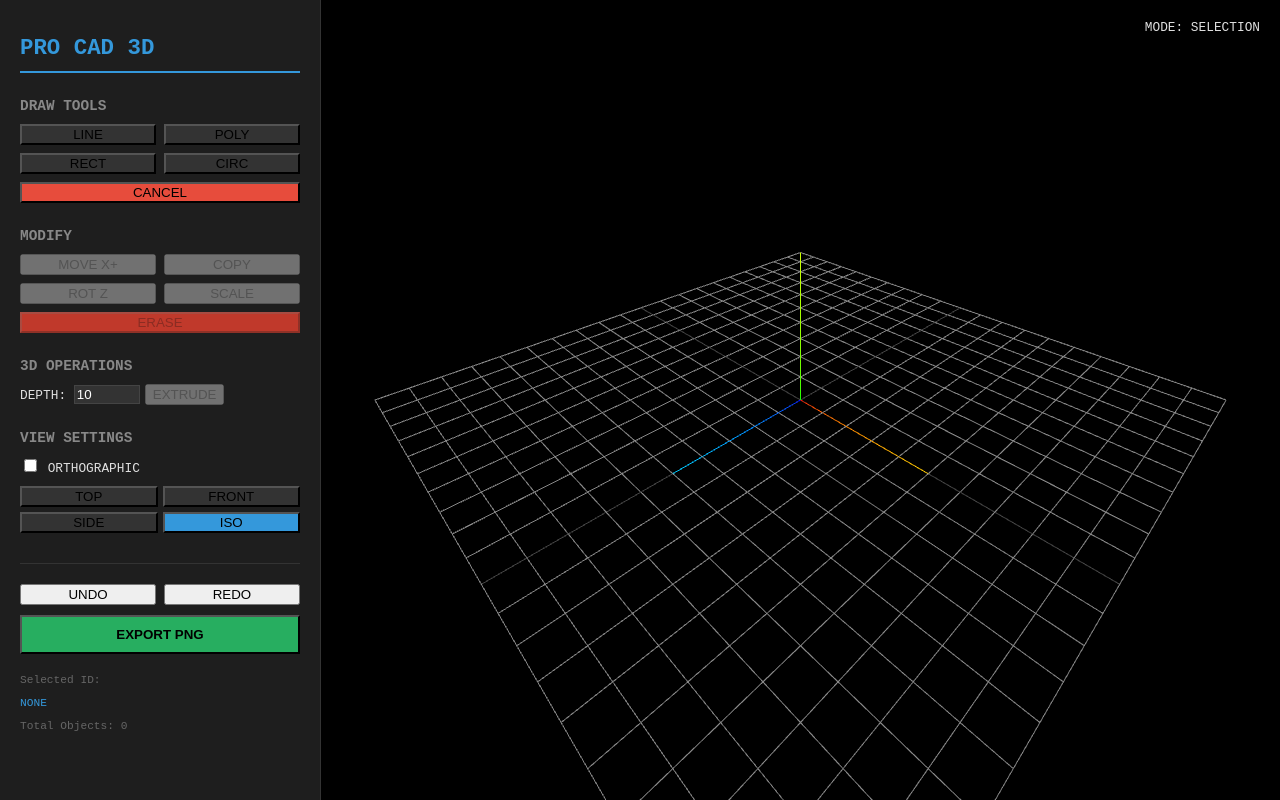
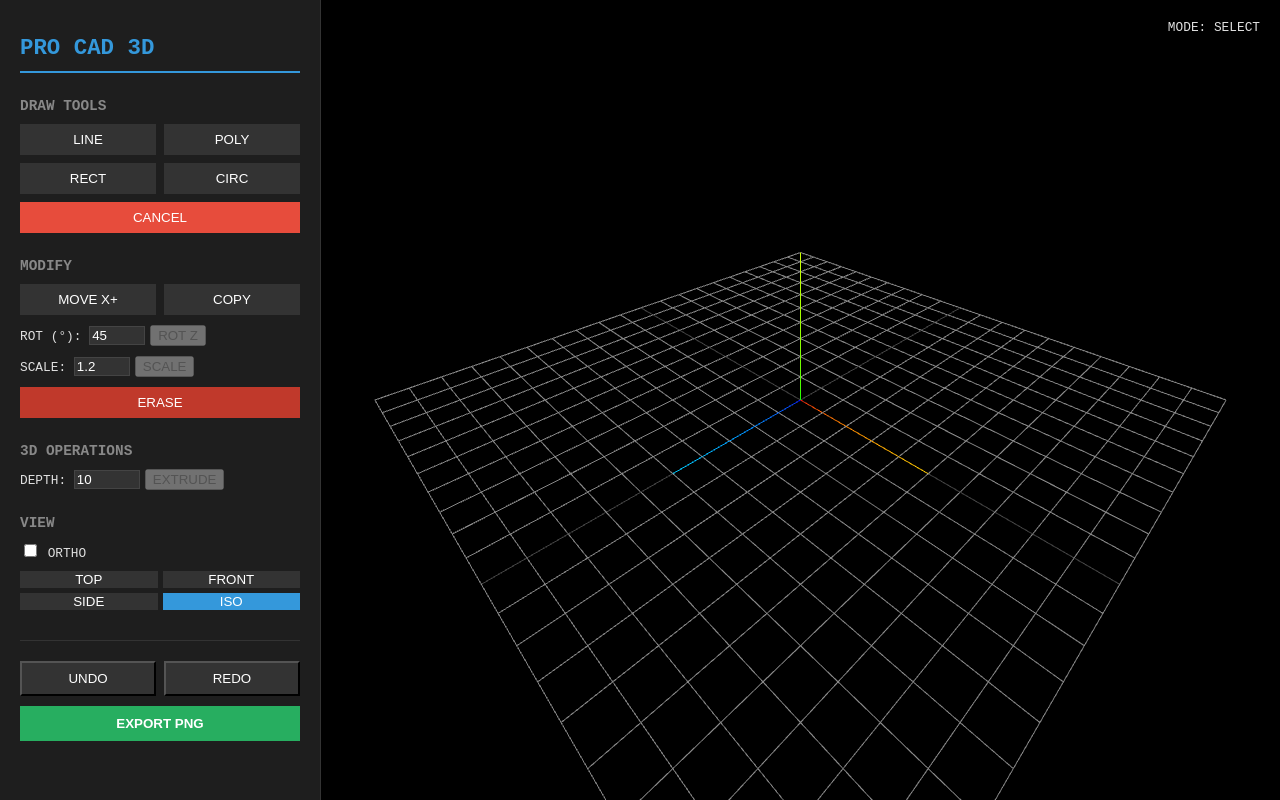
Before and after one commit to kingclaude123654-ux/Autocad, a React (Vite) app: page / in a window 1280 px wide. Built offline with nearby package versions, Linux system fonts and the light colour scheme.

Commit message:
Update App.tsx

```diff
--- a/src/App.tsx
+++ b/src/App.tsx
@@ -25,7 +25,7 @@ const App: React.FC = () => {
   } = useCADEngine();
 
   const [extrudeDepth, setExtrudeDepth] = useState<number>(10);
-  const [rotateAngle, setRotateAngle] = useState<number>(Math.PI / 4);
+  const [rotateAngle, setRotateAngle] = useState<number>(45); // Degrees
   const [scaleFactor, setScaleFactor] = useState<number>(1.2);
 
   const handleMove = useCallback(() => {
@@ -37,7 +37,10 @@ const App: React.FC = () => {
   }, [selectedId, copyObject]);
 
   const handleRotate = useCallback(() => {
-    if (selectedId) executeRotate(selectedId, new THREE.Vector3(0, 0, 1), rotateAngle);
+    if (selectedId) {
+      const radians = (rotateAngle * Math.PI) / 180;
+      executeRotate(selectedId, new THREE.Vector3(0, 0, 1), radians);
+    }
   }, [selectedId, rotateAngle, executeRotate]);
 
   const handleScale = useCallback(() => {
@@ -50,75 +53,77 @@ const App: React.FC = () => {
 
   return (
     <div style={{ display: 'flex', height: '100vh', width: '100vw', overflow: 'hidden', background: '#121212', color: '#e0e0e0', fontFamily: 'monospace' }}>
-      <div style={{ width: '280px', background: '#1e1e1e', padding: '20px', borderRight: '1px solid #333', overflowY: 'auto', boxShadow: '2px 0 10px rgba(0,0,0,0.5)' }}>
+      <div style={{ width: '280px', background: '#1e1e1e', padding: '20px', borderRight: '1px solid #333', overflowY: 'auto' }}>
         <h1 style={{ fontSize: '1.4rem', color: '#3498db', marginBottom: '25px', borderBottom: '2px solid #3498db', paddingBottom: '10px' }}>PRO CAD 3D</h1>
 
         <section style={{ marginBottom: '25px' }}>
           <h3 style={{ fontSize: '0.9rem', color: '#888', textTransform: 'uppercase', marginBottom: '10px' }}>Draw Tools</h3>
           <div style={{ display: 'grid', gridTemplateColumns: '1fr 1fr', gap: '8px' }}>
-            <button style={{ background: drawingMode === 'line' ? '#3498db' : '#333' }} onClick={() => setDrawingMode('line')}>LINE</button>
-            <button style={{ background: drawingMode === 'polyline' ? '#3498db' : '#333' }} onClick={() => setDrawingMode('polyline')}>POLY</button>
-            <button style={{ background: drawingMode === 'rectangle' ? '#3498db' : '#333' }} onClick={() => setDrawingMode('rectangle')}>RECT</button>
-            <button style={{ background: drawingMode === 'circle' ? '#3498db' : '#333' }} onClick={() => setDrawingMode('circle')}>CIRC</button>
-            <button style={{ gridColumn: 'span 2', background: drawingMode === 'none' ? '#e74c3c' : '#333' }} onClick={() => setDrawingMode('none')}>CANCEL</button>
+            <button style={{ background: drawingMode === 'line' ? '#3498db' : '#333', padding: '8px', border: 'none', color: 'white' }} onClick={() => setDrawingMode('line')}>LINE</button>
+            <button style={{ background: drawingMode === 'polyline' ? '#3498db' : '#333', padding: '8px', border: 'none', color: 'white' }} onClick={() => setDrawingMode('polyline')}>POLY</button>
+            <button style={{ background: drawingMode === 'rectangle' ? '#3498db' : '#333', padding: '8px', border: 'none', color: 'white' }} onClick={() => setDrawingMode('rectangle')}>RECT</button>
+            <button style={{ background: drawingMode === 'circle' ? '#3498db' : '#333', padding: '8px', border: 'none', color: 'white' }} onClick={() => setDrawingMode('circle')}>CIRC</button>
+            <button style={{ gridColumn: 'span 2', background: drawingMode === 'none' ? '#e74c3c' : '#333', padding: '8px', border: 'none', color: 'white' }} onClick={() => setDrawingMode('none')}>CANCEL</button>
           </div>
         </section>
 
         <section style={{ marginBottom: '25px' }}>
           <h3 style={{ fontSize: '0.9rem', color: '#888', textTransform: 'uppercase', marginBottom: '10px' }}>Modify</h3>
-          <div style={{ display: 'grid', gridTemplateColumns: '1fr 1fr', gap: '8px' }}>
-            <button onClick={handleMove} disabled={!selectedId}>MOVE X+</button>
-            <button onClick={handleCopy} disabled={!selectedId}>COPY</button>
-            <button onClick={handleRotate} disabled={!selectedId}>ROT Z</button>
-            <button onClick={handleScale} disabled={!selectedId}>SCALE</button>
-            <button style={{ gridColumn: 'span 2', background: '#c0392b' }} onClick={() => selectedId && executeErase(selectedId)} disabled={!selectedId}>ERASE</button>
+          <div style={{ display: 'grid', gridTemplateColumns: '1fr 1fr', gap: '8px', marginBottom: '10px' }}>
+            <button style={{ padding: '8px', background: '#333', border: 'none', color: 'white' }} onClick={handleMove} disabled={!selectedId}>MOVE X+</button>
+            <button style={{ padding: '8px', background: '#333', border: 'none', color: 'white' }} onClick={handleCopy} disabled={!selectedId}>COPY</button>
           </div>
+          <div style={{ marginBottom: '10px' }}>
+            <label style={{ fontSize: '0.8rem' }}>ROT (°): </label>
+            <input type="number" style={{ width: '50px', background: '#333', color: 'white', border: '1px solid #444' }} value={rotateAngle} onChange={(e) => setRotateAngle(parseFloat(e.target.value))} />
+            <button style={{ marginLeft: '5px' }} onClick={handleRotate} disabled={!selectedId}>ROT Z</button>
+          </div>
+          <div style={{ marginBottom: '10px' }}>
+            <label style={{ fontSize: '0.8rem' }}>SCALE: </label>
+            <input type="number" step="0.1" style={{ width: '50px', background: '#333', color: 'white', border: '1px solid #444' }} value={scaleFactor} onChange={(e) => setScaleFactor(parseFloat(e.target.value))} />
+            <button style={{ marginLeft: '5px' }} onClick={handleScale} disabled={!selectedId}>SCALE</button>
+          </div>
+          <button style={{ width: '100%', background: '#c0392b', padding: '8px', border: 'none', color: 'white' }} onClick={() => selectedId && executeErase(selectedId)} disabled={!selectedId}>ERASE</button>
         </section>
 
         <section style={{ marginBottom: '25px' }}>
           <h3 style={{ fontSize: '0.9rem', color: '#888', textTransform: 'uppercase', marginBottom: '10px' }}>3D Operations</h3>
           <div style={{ marginBottom: '10px' }}>
             <label style={{ fontSize: '0.8rem' }}>DEPTH: </label>
-            <input type="number" style={{ width: '60px', background: '#333', border: '1px solid #444', color: '#fff' }} value={extrudeDepth} onChange={(e) => setExtrudeDepth(parseFloat(e.target.value))} />
+            <input type="number" style={{ width: '60px', background: '#333', color: 'white', border: '1px solid #444' }} value={extrudeDepth} onChange={(e) => setExtrudeDepth(parseFloat(e.target.value))} />
             <button style={{ marginLeft: '5px' }} onClick={handleExtrude} disabled={!selectedId}>EXTRUDE</button>
           </div>
         </section>
 
         <section style={{ marginBottom: '25px' }}>
-          <h3 style={{ fontSize: '0.9rem', color: '#888', textTransform: 'uppercase', marginBottom: '10px' }}>View Settings</h3>
+          <h3 style={{ fontSize: '0.9rem', color: '#888', textTransform: 'uppercase', marginBottom: '10px' }}>View</h3>
           <div style={{ marginBottom: '10px' }}>
-            <label style={{ fontSize: '0.8rem' }}><input type="checkbox" checked={orthoMode} onChange={() => setOrthoMode(!orthoMode)} /> ORTHOGRAPHIC</label>
+            <label style={{ fontSize: '0.8rem' }}><input type="checkbox" checked={orthoMode} onChange={() => setOrthoMode(!orthoMode)} /> ORTHO</label>
           </div>
           <div style={{ display: 'grid', gridTemplateColumns: '1fr 1fr', gap: '5px' }}>
-            <button onClick={() => setViewMode('top')} style={{ background: viewMode === 'top' ? '#3498db' : '#333' }}>TOP</button>
-            <button onClick={() => setViewMode('front')} style={{ background: viewMode === 'front' ? '#3498db' : '#333' }}>FRONT</button>
-            <button onClick={() => setViewMode('side')} style={{ background: viewMode === 'side' ? '#3498db' : '#333' }}>SIDE</button>
-            <button onClick={() => setViewMode('isometric')} style={{ background: viewMode === 'isometric' ? '#3498db' : '#333' }}>ISO</button>
+            <button onClick={() => setViewMode('top')} style={{ background: viewMode === 'top' ? '#3498db' : '#333', border: 'none', color: 'white' }}>TOP</button>
+            <button onClick={() => setViewMode('front')} style={{ background: viewMode === 'front' ? '#3498db' : '#333', border: 'none', color: 'white' }}>FRONT</button>
+            <button onClick={() => setViewMode('side')} style={{ background: viewMode === 'side' ? '#3498db' : '#333', border: 'none', color: 'white' }}>SIDE</button>
+            <button onClick={() => setViewMode('isometric')} style={{ background: viewMode === 'isometric' ? '#3498db' : '#333', border: 'none', color: 'white' }}>ISO</button>
           </div>
         </section>
 
         <section style={{ marginTop: '30px', borderTop: '1px solid #333', paddingTop: '20px' }}>
           <div style={{ display: 'grid', gridTemplateColumns: '1fr 1fr', gap: '8px', marginBottom: '10px' }}>
-            <button onClick={undo}>UNDO</button>
-            <button onClick={redo}>REDO</button>
+            <button style={{ padding: '8px', background: '#333', color: 'white' }} onClick={undo}>UNDO</button>
+            <button style={{ padding: '8px', background: '#333', color: 'white' }} onClick={redo}>REDO</button>
           </div>
-          <button style={{ width: '100%', background: '#27ae60', padding: '10px', fontWeight: 'bold' }} onClick={exportToPDF}>EXPORT PNG</button>
+          <button style={{ width: '100%', background: '#27ae60', padding: '10px', fontWeight: 'bold', border: 'none', color: 'white' }} onClick={exportToPDF}>EXPORT PNG</button>
         </section>
-
-        <div style={{ marginTop: '20px', fontSize: '0.7rem', color: '#666' }}>
-          <p>Selected ID:</p>
-          <p style={{ color: '#3498db', wordBreak: 'break-all' }}>{selectedId || 'NONE'}</p>
-          <p style={{ marginTop: '10px' }}>Total Objects: {objects.length}</p>
-        </div>
       </div>
 
       <div ref={canvasRef} style={{ flexGrow: 1, position: 'relative' }}>
-        <div style={{ position: 'absolute', top: '10px', right: '10px', background: 'rgba(0,0,0,0.7)', padding: '10px', borderRadius: '5px', fontSize: '0.8rem', pointerEvents: 'none' }}>
-          {drawingMode !== 'none' ? `MODE: DRAWING ${drawingMode.toUpperCase()}` : 'MODE: SELECTION'}
+        <div style={{ position: 'absolute', top: '10px', right: '10px', background: 'rgba(0,0,0,0.7)', padding: '10px', borderRadius: '5px', fontSize: '0.8rem' }}>
+          {drawingMode !== 'none' ? `DRAWING: ${drawingMode.toUpperCase()}` : 'MODE: SELECT'}
         </div>
         {objects.map(obj => obj.id === selectedId && obj.dimensions && (
-          <div key={`dim-${obj.id}`} style={{ position: 'absolute', bottom: '20px', left: '20px', background: 'rgba(52, 152, 219, 0.8)', padding: '5px 10px', borderRadius: '3px', fontSize: '0.9rem', color: '#fff' }}>
-            DIMENSIONS: {obj.dimensions}
+          <div key={`dim-${obj.id}`} style={{ position: 'absolute', bottom: '20px', left: '20px', background: 'rgba(52, 152, 219, 0.8)', padding: '5px 10px', borderRadius: '3px', fontSize: '0.9rem' }}>
+            DIM: {obj.dimensions}
           </div>
         ))}
       </div>
```
